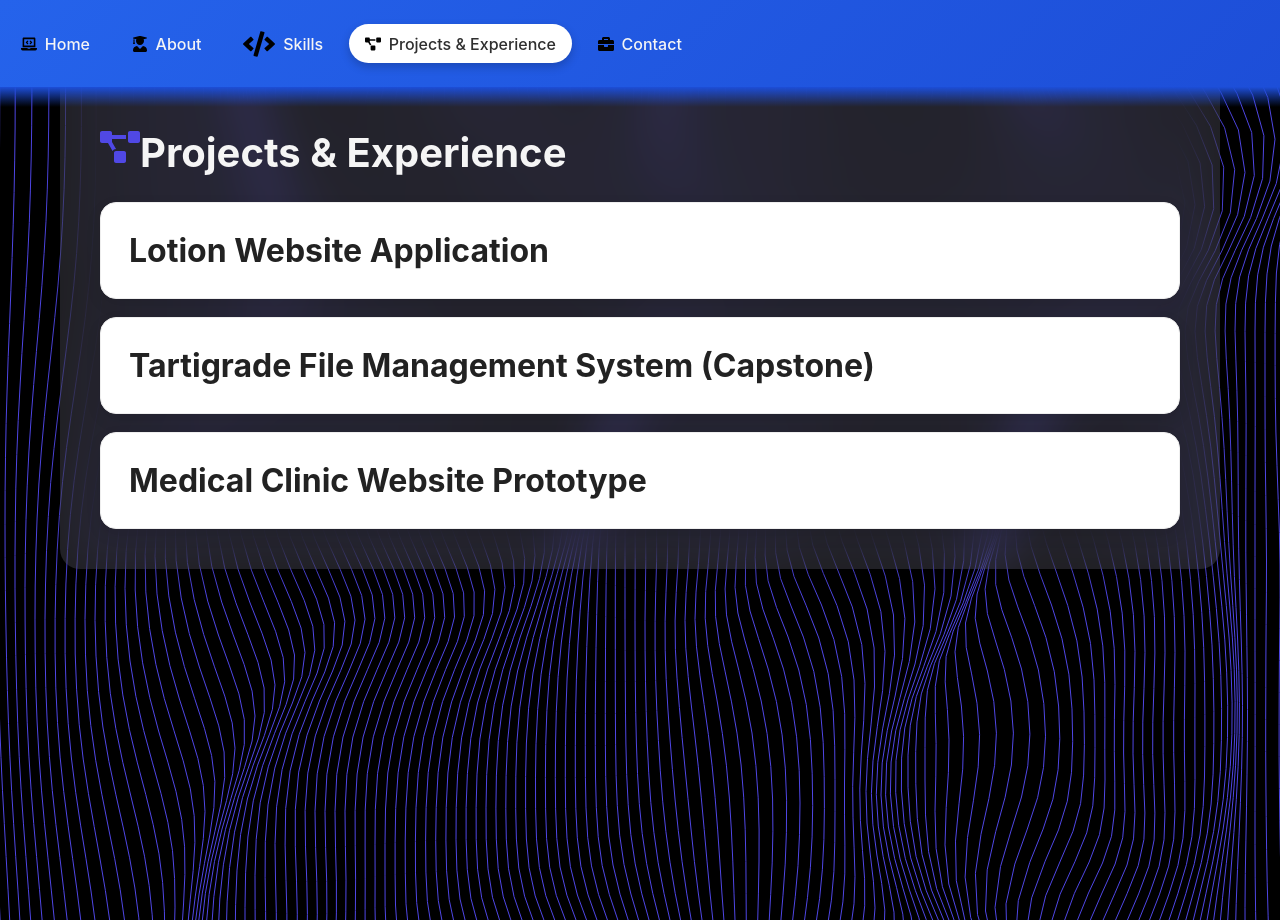
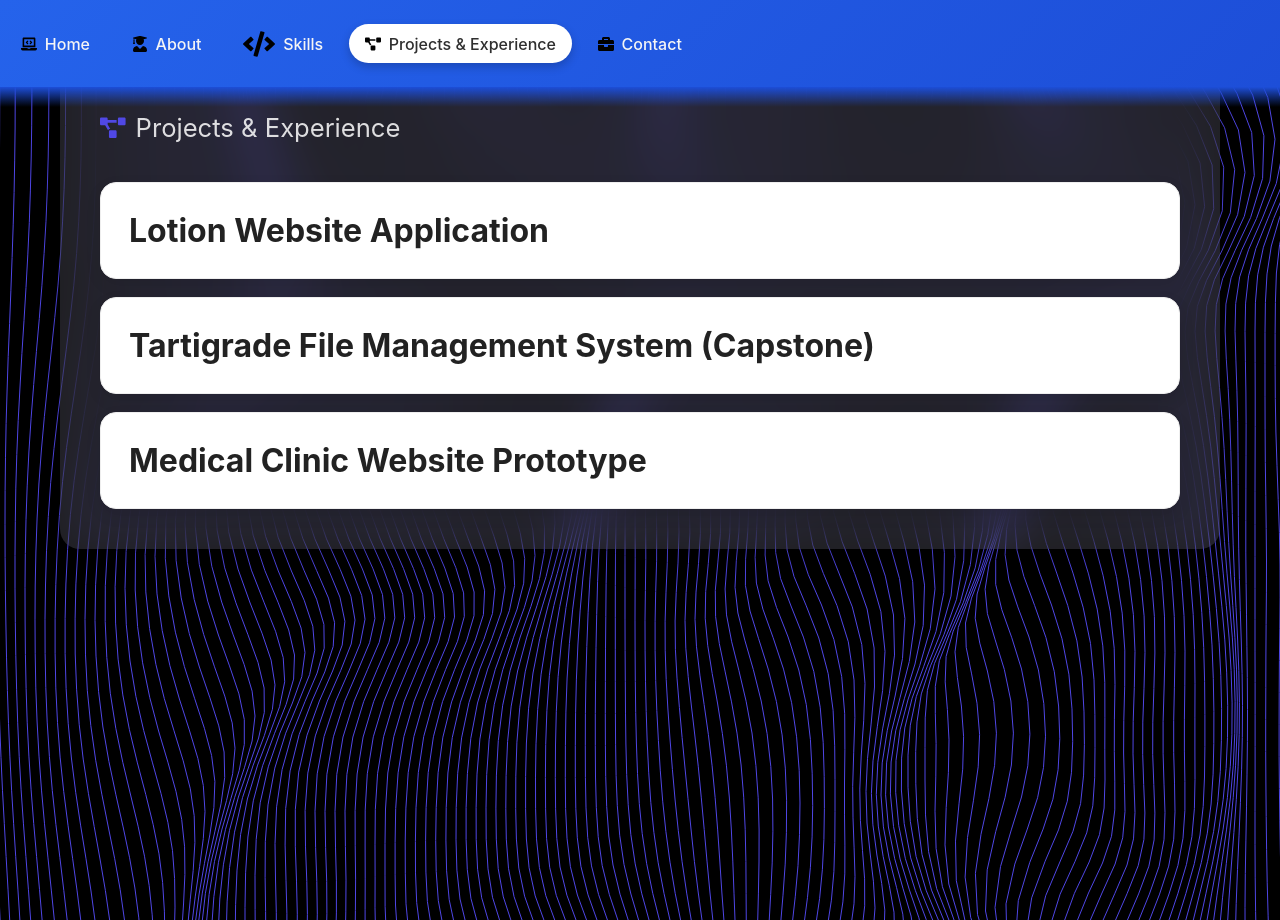
Before and after one commit to JEROMEREYNANTE/angelojerome.github.io, a React (Create React App) app in the folder Portfolio/my-app/: page /projects in a window 1280 px wide. Built offline with nearby package versions, Linux system fonts and the light colour scheme; the HTML template or start-up script is replaced by a standard one.

Commit message:
Reformatted the code and Added Typing Feature

```diff
--- a/Portfolio/my-app/src/App.css
+++ b/Portfolio/my-app/src/App.css
@@ -32,6 +32,7 @@
   from {
     transform: rotate(0deg);
   }
+
   to {
     transform: rotate(360deg);
   }
--- a/Portfolio/my-app/src/components/Navbar/index.js
+++ b/Portfolio/my-app/src/components/Navbar/index.js
@@ -64,7 +64,7 @@ const Wrapper = isMobile ? Nav : NavFade;
                     </NavItem>
                 </NavLink>
                 <NavLink to="/skills">
-                                  <NavItem>                    <FaCode color="#000000" size={32}/>
+                    <NavItem>                    <FaCode color="#000000" size={32} />
                         Skills</NavItem>
 
                 </NavLink>
@@ -104,7 +104,7 @@ const Wrapper = isMobile ? Nav : NavFade;
 
                         </MobileNavLink>
                         <MobileNavLink to="/skills" onClick={closeMenu}>
-                    <NavItem>                                        <FaCode color="#000000" size={32}/>
+                            <NavItem>                                        <FaCode color="#000000" size={32} />
 
                                 Skills</NavItem>
 
--- a/Portfolio/my-app/src/pages/about.js
+++ b/Portfolio/my-app/src/pages/about.js
@@ -1,6 +1,6 @@
 // pages/about.js
 import Waves from "../components/Background/Waves";
-import React from "react";
+import React, { useEffect, useState } from "react";
 import { motion } from "framer-motion";
 import {
   FaUserGraduate,
@@ -17,6 +17,21 @@ const pageTransition = {
 };
 
 export default function About() {
+
+  const fullText = "About Me";
+  const [typedText, setTypedText] = useState("");
+  const [index, setIndex] = useState(0);
+
+  useEffect(() => {
+    if (index < fullText.length) {
+      const timeout = setTimeout(() => {
+        setTypedText((prev) => prev + fullText[index]);
+        setIndex(index + 1);
+      }, 70); // typing speed
+
+      return () => clearTimeout(timeout);
+    }
+  }, [index]);
   return (
     <motion.div
       initial="initial"
@@ -41,15 +56,19 @@ export default function About() {
           <div style={styles.card}>
             <h1
               style={{
-    ...styles.title,
+                fontSize: "1.6rem",
+                fontWeight: "400",
+                marginTop: "12px",
+                marginBottom: "24px",
                 display: "flex",
                 alignItems: "center",
-    gap: "12px",
-
+                gap: "10px",
+                color: "rgba(255,255,255,0.85)"
               }}
             >
               <FaUserGraduate color="#4f46e5" />
-  About Me
+              {typedText}
+              <span style={{ borderRight: "2px solid #4f46e5", marginLeft: "4px" }} />
             </h1>
 
             <p style={styles.text}>
--- a/Portfolio/my-app/src/pages/contact.js
+++ b/Portfolio/my-app/src/pages/contact.js
@@ -1,6 +1,6 @@
 // pages/contact.js
 import Waves from "../components/Background/Waves";
-import React from "react";
+import React, { useEffect, useState } from "react";
 import { motion } from "framer-motion";
 import {
   FaEnvelope,
@@ -21,6 +21,22 @@ const pageTransition = {
 };
 
 export default function Contact() {
+
+  const fullText = "Contact Me";
+  const [typedText, setTypedText] = useState("");
+  const [index, setIndex] = useState(0);
+
+  useEffect(() => {
+    if (index < fullText.length) {
+      const timeout = setTimeout(() => {
+        setTypedText((prev) => prev + fullText[index]);
+        setIndex(index + 1);
+      }, 70); // typing speed
+
+      return () => clearTimeout(timeout);
+    }
+  }, [index]);
+
   return (
     <motion.div
       initial="initial"
@@ -69,16 +85,19 @@ style={{
           >
             <h1
               style={{
-    color: "#fff",
-    fontSize: "2.5rem",
-    marginBottom: "10px",
+                fontSize: "1.6rem",
+                fontWeight: "400",
+                marginTop: "12px",
+                marginBottom: "24px",
                 display: "flex",
                 alignItems: "center",
-    gap: "12px",
+                gap: "10px",
+                color: "rgba(255,255,255,0.85)"
               }}
             >
               <FaBriefcase color="#4f46e5" />
-  Contact Me
+              {typedText}
+              <span style={{ borderRight: "2px solid #4f46e5", marginLeft: "4px" }} />
             </h1>
 
             <p style={{ fontSize: "1.1rem", color: "rgba(255,255,255,0.85)", lineHeight: "1.6" }}>
--- a/Portfolio/my-app/src/pages/index.js
+++ b/Portfolio/my-app/src/pages/index.js
@@ -1,6 +1,6 @@
 // pages/index.js
 import Waves from "../components/Background/Waves";
-import React from "react";
+import React, { useEffect, useState } from "react";
 import { motion } from "framer-motion";
 import { FaLaptopCode } from "react-icons/fa";
 
@@ -14,7 +14,24 @@ const pageTransition = {
   duration: 0.4,
 };
 
+
+
 export default function Home() {
+
+  const fullText = "Graduated Software Engineering Student";
+  const [typedText, setTypedText] = useState("");
+  const [index, setIndex] = useState(0);
+
+  useEffect(() => {
+    if (index < fullText.length) {
+      const timeout = setTimeout(() => {
+        setTypedText((prev) => prev + fullText[index]);
+        setIndex(index + 1);
+      }, 70); // typing speed
+
+      return () => clearTimeout(timeout);
+    }
+  }, [index]);
   return (
     <motion.div
       initial="initial"
@@ -96,7 +113,6 @@ export default function Home() {
                 fontWeight: "400",
                 marginTop: "12px",
                 marginBottom: "24px",
-    color: "#444",
                 display: "flex",
                 alignItems: "center",
                 gap: "10px",
@@ -104,7 +120,8 @@ export default function Home() {
               }}
             >
               <FaLaptopCode color="#4f46e5" />
-  Graduated Software Engineering Student
+              {typedText}
+              <span style={{ borderRight: "2px solid #4f46e5", marginLeft: "4px" }} />
             </h2>
 
             <p
--- a/Portfolio/my-app/src/pages/projects.js
+++ b/Portfolio/my-app/src/pages/projects.js
@@ -75,6 +75,21 @@ export default function Projects() {
     },
   ];
 
+  const fullText = "Projects & Experience";
+  const [typedText, setTypedText] = useState("");
+  const [index, setIndex] = useState(0);
+
+  useEffect(() => {
+    if (index < fullText.length) {
+      const timeout = setTimeout(() => {
+        setTypedText((prev) => prev + fullText[index]);
+        setIndex(index + 1);
+      }, 70); // typing speed
+
+      return () => clearTimeout(timeout);
+    }
+  }, [index]);
+
   return (
     <motion.div
       initial="initial"
@@ -128,17 +143,23 @@ export default function Projects() {
             }}
           >
             {/* TITLE */}
+
+
             <h1
               style={{
-              fontSize: isMobile ? "2rem" : "2.5rem",
-              textAlign: isMobile ? "center" : "left",
-              marginBottom: "10px",
-              color: "#f5f5f5"
+                fontSize: "1.6rem",
+                fontWeight: "400",
+                marginTop: "12px",
+                marginBottom: "24px",
+                display: "flex",
+                alignItems: "center",
+                gap: "10px",
+                color: "rgba(255,255,255,0.85)"
               }}
             >
               <FaProjectDiagram color="#5048e5" />
-
-            Projects & Experience
+              {typedText}
+              <span style={{ borderRight: "2px solid #4f46e5", marginLeft: "4px" }} />
             </h1>
 
             {/* PROJECT LIST */}
--- a/Portfolio/my-app/src/pages/skills.js
+++ b/Portfolio/my-app/src/pages/skills.js
@@ -1,6 +1,6 @@
 // pages/skills.js
 import Waves from "../components/Background/Waves";
-import React from "react";
+import React, { useEffect, useState } from "react";
 import { motion } from "framer-motion";
 import { FaCode } from "react-icons/fa";
 
@@ -16,6 +16,22 @@ const pageTransition = {
 };
 
 export default function Skills() {
+
+  const fullText = "Skills & Expertise";
+  const [typedText, setTypedText] = useState("");
+  const [index, setIndex] = useState(0);
+
+  useEffect(() => {
+    if (index < fullText.length) {
+      const timeout = setTimeout(() => {
+        setTypedText((prev) => prev + fullText[index]);
+        setIndex(index + 1);
+      }, 70); // typing speed
+
+      return () => clearTimeout(timeout);
+    }
+  }, [index]);
+
   return (
     <motion.div
       initial="initial"
@@ -67,11 +83,23 @@ export default function Skills() {
 
             }}
           >
-          <h1 style={{ fontSize: "2.5rem", marginBottom: "20px",                   color: "rgba(255,255,255,0.85)"
- }}>
-              <FaCode color="#5048e5" size={32}/>
 
-            Skills & Expertise
+
+            <h1
+              style={{
+                fontSize: "1.6rem",
+                fontWeight: "400",
+                marginTop: "12px",
+                marginBottom: "24px",
+                display: "flex",
+                alignItems: "center",
+                gap: "10px",
+                color: "rgba(255,255,255,0.85)"
+              }}
+            >
+              <FaCode color="#5048e5" size={32} />
+              {typedText}
+              <span style={{ borderRight: "2px solid #4f46e5", marginLeft: "4px" }} />
             </h1>
 
             <p
@@ -88,7 +116,8 @@ export default function Skills() {
               experience through research and feedback.
             </p>
 
-          <h2 style={{ fontSize: "1.3rem", marginBottom: "10px",                   color: "rgba(255,255,255,0.85)"
+            <h2 style={{
+              fontSize: "1.3rem", marginBottom: "10px", color: "rgba(255,255,255,0.85)"
             }}>
               Technical Skills
             </h2>
@@ -102,7 +131,8 @@ export default function Skills() {
               <li>Figma – UI design, prototyping, and interface planning</li>
             </ul>
 
-          <h2 style={{ fontSize: "1.3rem", marginTop: "20px", marginBottom: "10px",                   color: "rgba(255,255,255,0.85)"
+            <h2 style={{
+              fontSize: "1.3rem", marginTop: "20px", marginBottom: "10px", color: "rgba(255,255,255,0.85)"
             }}>
               UI/UX & Design Skills
             </h2>
@@ -114,7 +144,8 @@ export default function Skills() {
               <li>Wireframing and visual planning of interfaces</li>
             </ul>
 
-          <h2 style={{ fontSize: "1.3rem", marginTop: "20px", marginBottom: "10px",                   color: "rgba(255,255,255,0.85)"
+            <h2 style={{
+              fontSize: "1.3rem", marginTop: "20px", marginBottom: "10px", color: "rgba(255,255,255,0.85)"
             }}>
               Strengths
             </h2>
```
Also changed, not shown: Portfolio/my-app/src/components/Background/Waves.css (line endings or trailing spaces), Portfolio/my-app/src/index.css (line endings or trailing spaces). Lines whose indentation alone changed are shown as unchanged.
